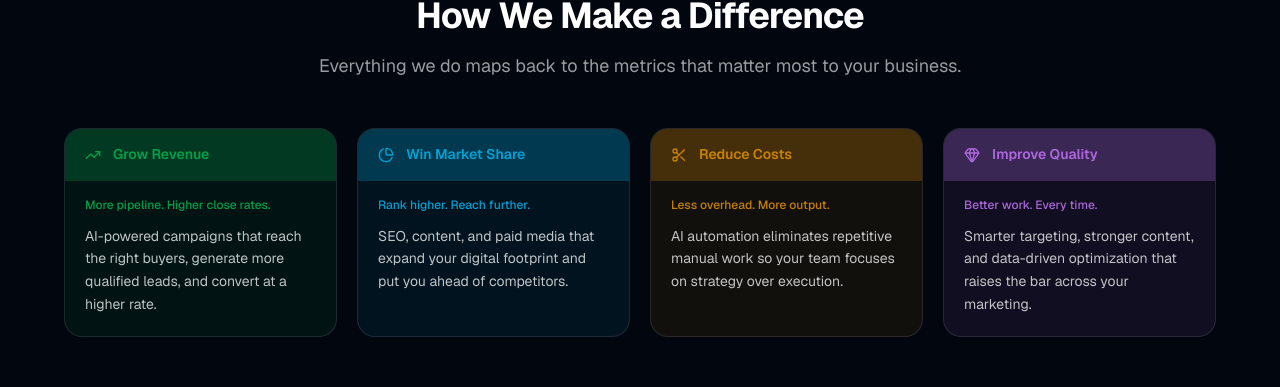
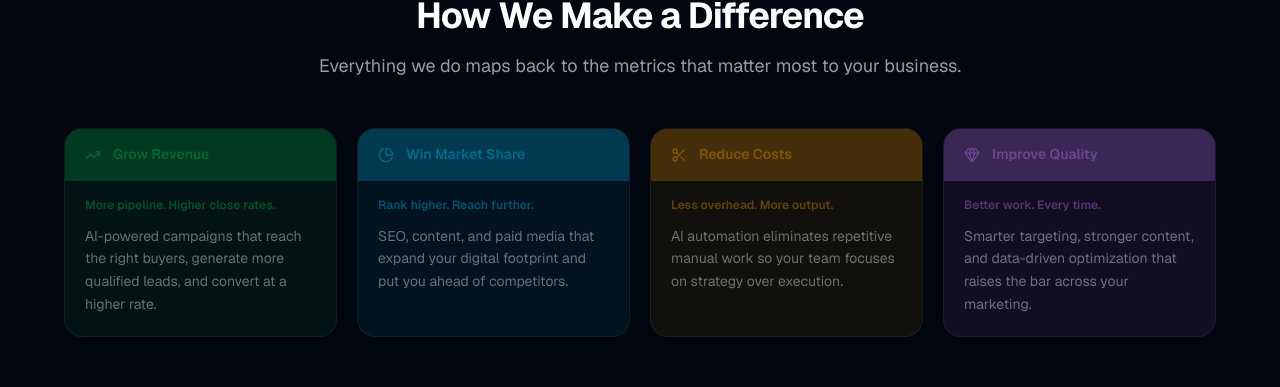
Before and after one commit to connectedtech/connectedtech.com, a Next.js app: page / in a window 1280 px wide. Shown: the part 1676-2063 px from the top of the page. Built offline with nearby package versions, Linux system fonts and the light colour scheme; no server answers.

Commit message:
Stronger outcomes hover: deep dim at rest, full brightness on hover

```diff
--- a/components/outcomes.tsx
+++ b/components/outcomes.tsx
@@ -69,7 +69,7 @@ export function Outcomes() {
           {outcomes.map((outcome) => (
             <FadeInStaggerItem key={outcome.title}>
               <motion.div
-                className="group flex h-full flex-col overflow-hidden rounded-2xl border border-white/10 transition-colors duration-200 hover:border-white/20"
+                className="group flex h-full flex-col overflow-hidden rounded-2xl border border-white/5 transition-colors duration-300 hover:border-white/25"
                 style={{ backgroundColor: outcome.colorGlow }}
                 whileHover={{ y: -6, boxShadow: `0 8px 32px ${outcome.colorShadow}` }}
                 whileTap={{ scale: 0.97 }}
@@ -84,11 +84,11 @@ export function Outcomes() {
                   style={{ backgroundColor: outcome.colorBg }}
                 >
                   <outcome.icon
-                    className="h-4 w-4 flex-shrink-0 opacity-90 transition-[transform,opacity] duration-200 group-hover:scale-110 group-hover:opacity-100"
+                    className="h-4 w-4 flex-shrink-0 opacity-40 transition-[transform,opacity] duration-300 group-hover:scale-110 group-hover:opacity-100"
                     style={{ color: outcome.color }}
                   />
                   <h3
-                    className="text-sm font-semibold leading-snug opacity-90 transition-opacity duration-200 group-hover:opacity-100"
+                    className="text-sm font-semibold leading-snug opacity-40 transition-opacity duration-300 group-hover:opacity-100"
                     style={{ color: outcome.color }}
                   >
                     {outcome.title}
@@ -98,12 +98,12 @@ export function Outcomes() {
                 {/* Card body */}
                 <div className="flex flex-1 flex-col px-5 pb-5 pt-4">
                   <p
-                    className="text-xs font-medium opacity-90 transition-opacity duration-200 group-hover:opacity-100"
+                    className="text-xs font-semibold opacity-40 transition-opacity duration-300 group-hover:opacity-100"
                     style={{ color: outcome.color }}
                   >
                     {outcome.detail}
                   </p>
-                  <p className="mt-3 text-sm leading-relaxed text-white/75 transition-colors duration-200 group-hover:text-white/95">
+                  <p className="mt-3 text-sm leading-relaxed text-white/40 transition-colors duration-300 group-hover:text-white">
                     {outcome.description}
                   </p>
                 </div>
```
